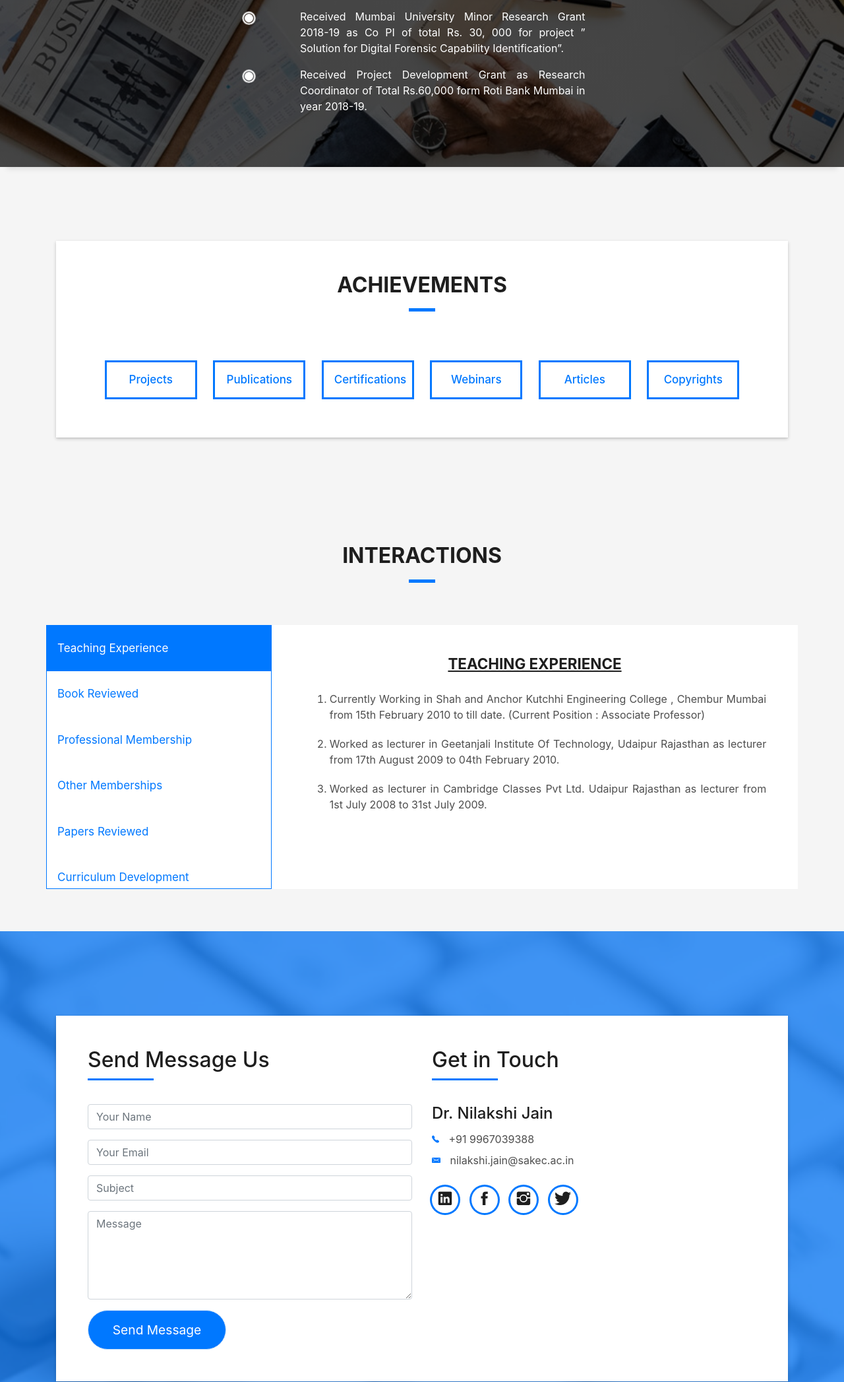
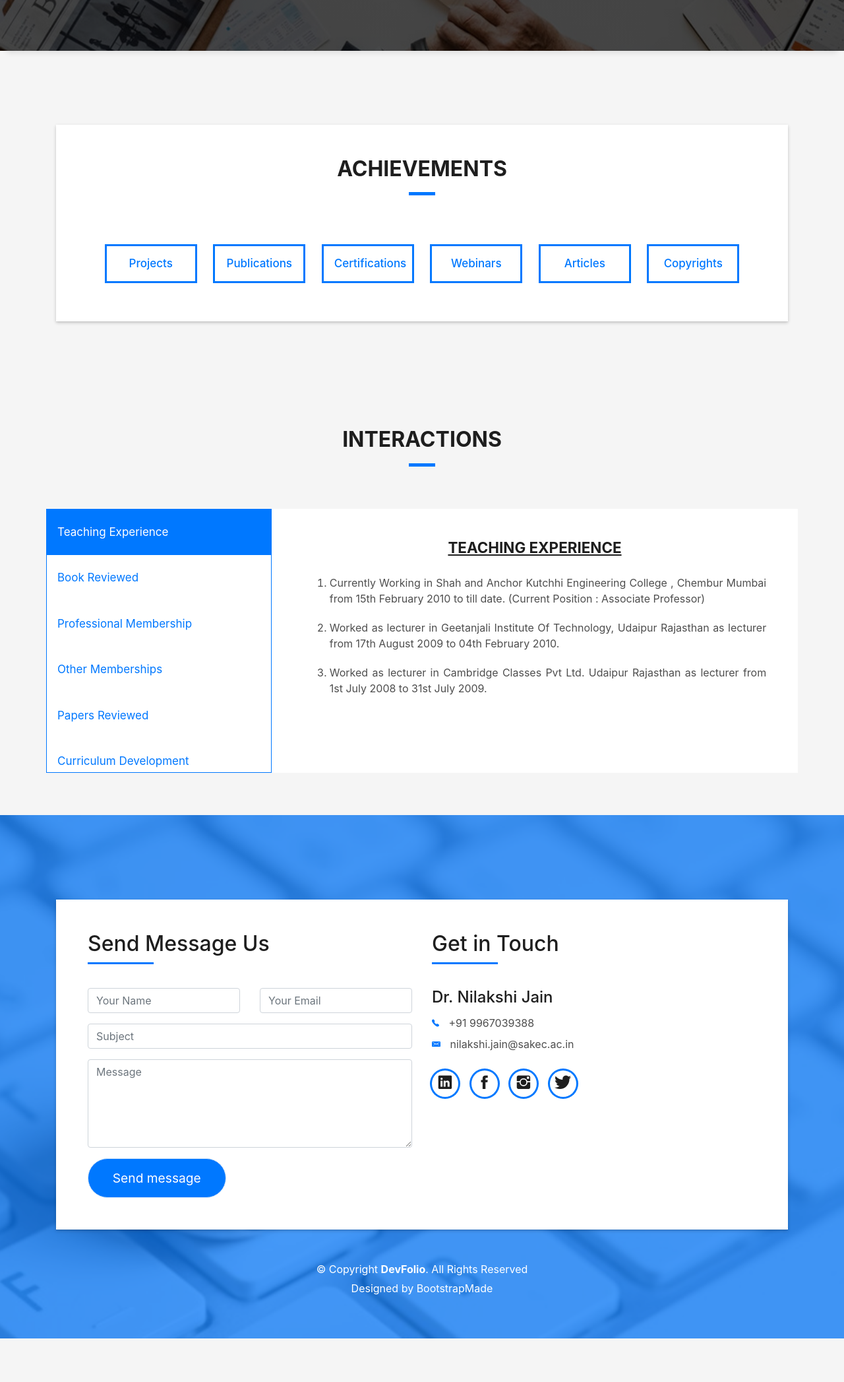
Before and after one commit to NilakshiJain/nilakshijain.github.io, a plain HTML site: page index.html in a window 1280 px wide. Shown: the part 5473-7567 px from the top of the page at 66% size. After the commit the page ends 7501 px from the top, so only its background shows below. Drawn offline with Linux system fonts and the light colour scheme; files whose address does not match are found by name.

Commit message:
contact form added

```diff
--- a/index.html
+++ b/index.html
@@ -601,22 +601,6 @@ Udaipur.
               </div>
             </div>
               <p class="col-md-5" style="color: #fff;">Received Project Grant from Mahavir Education Trust of amount Rs. 13,449 for development of Atmospheric Water Generator on Oct, 2019 developed by Sanish Tupe(IT Dept.) mentored by Dr. Nilakshi Jain.</p>
-
-                <div class="offset-md-3 col-md-1">
-                  <div class="blink-light">
-                    <div class="blink-light-ring"></div>
-                    <div class="blink-light-led"></div>
-                  </div>
-                </div>
-                  <p class="col-md-5" style="color: #fff;">Received  Mumbai University Minor Research Grant 2018-19 as Co PI  of total Rs. 30, 000 for project ” Solution for Digital Forensic Capability Identification”.</p>
-
-                    <div class="offset-md-3 col-md-1">
-                      <div class="blink-light">
-                        <div class="blink-light-ring"></div>
-                        <div class="blink-light-led"></div>
-                      </div>
-                    </div>
-                      <p class="col-md-5" style="color: #fff;">Received Project Development Grant as Research Coordinator of Total Rs.60,000 form Roti Bank Mumbai in year 2018-19.</p>
           </div>
         </div>
       </div>
@@ -1407,36 +1391,30 @@ Udaipur.
                     </h5>
                   </div>
                   <div>
-                      <form action="" method="post" role="form" class="contactForm">
-                      <div id="sendmessage">Your message has been sent. Thank you!</div>
-                      <div id="errormessage"></div>
+                    <form target="_blank" action="https://formspree.io/nilakshi.jain@sakec.ac.in" method="post">
                       <div class="row">
-                        <div class="col-md-12">
+                        <div class="col-md-6">
+                          <div class="form-group contact-block1">
+                            <input type="text" name="name" class="form-control" placeholder="Your Name" />
+                          </div>
+                        </div>
+                        <div class="col-md-6">
                           <div class="form-group">
-                            <input type="text" name="name" class="form-control" id="name" placeholder="Your Name" data-rule="minlen:4" data-msg="Please enter at least 4 chars" />
-                            <div class="validation"></div>
+                            <input type="email" class="form-control" name="_replyto" placeholder="Your Email" />
                           </div>
                         </div>
                         <div class="col-md-12">
                           <div class="form-group">
-                            <input type="email" class="form-control" name="email" id="email" placeholder="Your Email" data-rule="email" data-msg="Please enter a valid email" />
-                            <div class="validation"></div>
+                            <input type="text" class="form-control" name="subject" placeholder="Subject" />
                           </div>
                         </div>
                         <div class="col-md-12">
-                            <div class="form-group">
-                              <input type="text" class="form-control" name="subject" id="subject" placeholder="Subject" data-rule="minlen:4" data-msg="Please enter at least 8 chars of subject" />
-                              <div class="validation"></div>
-                            </div>
-                        </div>
-                        <div class="col-md-12">
                           <div class="form-group">
-                            <textarea class="form-control" name="message" rows="5" data-rule="required" data-msg="Please write something for us" placeholder="Message"></textarea>
-                            <div class="validation"></div>
+                            <textarea class="form-control" name="message" rows="5" placeholder="Message"></textarea>
                           </div>
                         </div>
                         <div class="col-md-12">
-                          <button type="submit" class="button button-a button-big button-rouded">Send Message</button>
+                          <input type="submit" class="button button-a button-big button-rouded" value="Send message">
                         </div>
                       </div>
                     </form>
```
